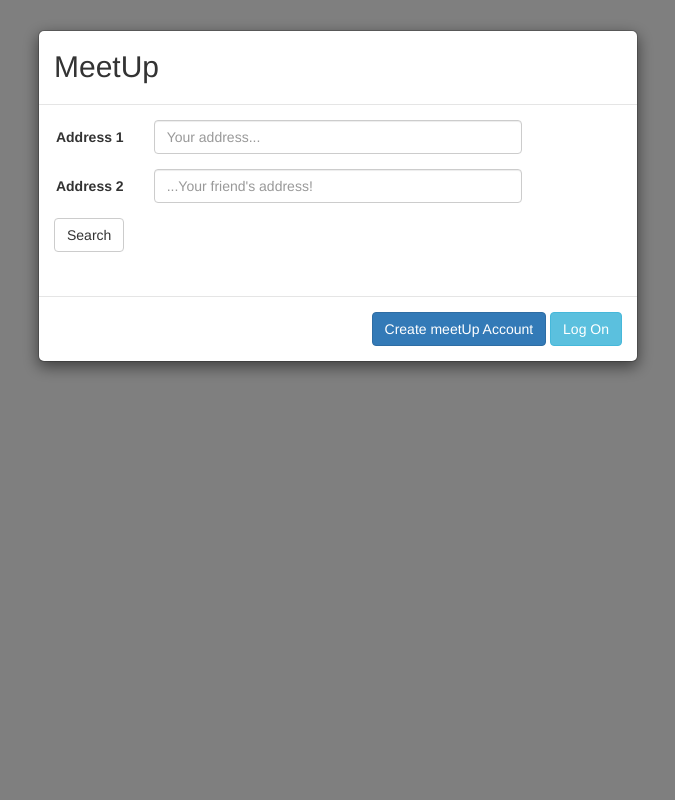
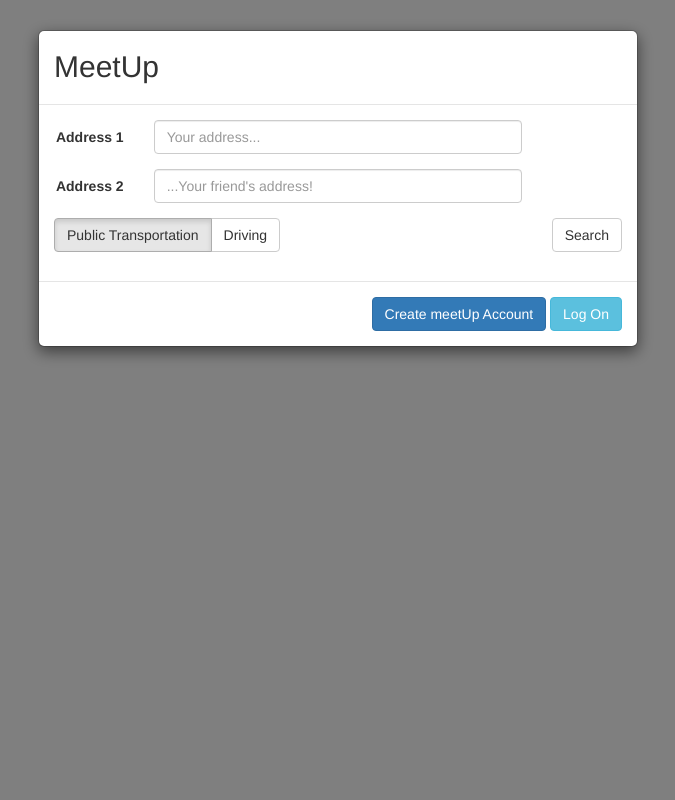
Before and after one commit to nadia26/MeetUp, a Flask app: page / in a window 1280 px wide. Shown: the whole page, without its empty margins (302-977 px from the left). Run offline with Flask 2, Linux system fonts and the light colour scheme; some libraries are stand-ins or nearby versions.

Commit message:
added driving option

```diff
--- a/app.py
+++ b/app.py
@@ -32,7 +32,8 @@ def index():
         if request.form["b"] == "search":
             addresses = {
                 'address1':request.form['address1'],
-                'address2':request.form['address2']
+                'address2':request.form['address2'],
+                'mode': request.form['mode']
             }
             return redirect(url_for('directions', addresses=addresses))
         elif request.form["b"] == "logout":
@@ -49,8 +50,8 @@ def index():
 
 @app.route("/directions/<addresses>", methods=["GET", "POST"])
 def directions(addresses):
-    # if request.method == "POST":
-    return render_template("directions.html", addresses=addresses, user=session['user'])
+    #return render_template("directions.html", addresses=addresses, user=session['user'])
+    return render_template("directions.html", addresses=addresses)
 
 @app.route("/meetups",methods=["GET","POST"])
 def meetups():
--- a/static/js/directions.js
+++ b/static/js/directions.js
@@ -14,6 +14,7 @@ addresses = JSON.parse(addresses);
 
 var address1 = addresses['address1'];
 var address2 = addresses['address2'];
+var mode = addresses['mode'];
 
 
 var midpoint;
@@ -53,7 +54,7 @@ function initMid() {
 
 
 function findMiddle(start, end) {
-    var travelMode = google.maps.DirectionsTravelMode.TRANSIT
+    var travelMode = google.maps.DirectionsTravelMode.[mode]
     var request = {
     origin: start,
     destination: end,
@@ -171,7 +172,7 @@ function calcRoute(start, end, directionsDisplay) {
     var request = {
     origin:start,
     destination:end,
-    travelMode: google.maps.TravelMode.TRANSIT
+    travelMode: google.maps.TravelMode.[mode]
     };
     directionsService.route(request, function(result, status) {
                             if (status == google.maps.DirectionsStatus.OK) {
--- a/templates/main.html
+++ b/templates/main.html
@@ -62,6 +62,26 @@
       		<input id="input2" type="text" class="form-control" placeholder="...Your friend's address!" name="address2">
       	      </div>
 	    </div>
+
+
+
+
+	    <div class="row">
+              <div class="btn-group col-sm-6" data-toggle="buttons">
+                <label class="btn btn-default active">
+                  <input name="mode" type="radio" value="TRANSIT" checked> Public Transportation
+                </label>
+                <label class="btn btn-default">
+                  <input name="mode" type="radio" value="DRIVING"> Driving
+                </label>
+              </div>
+
+	      <div class="col-sm-6">
+		<button type="submit" name="b" value="search"class="btn btn-default pull-right">Search</button>
+	      </div>
+
+	    </div>
+
             <!-- Dropdown for categories
 		 <div class="form-group row">
 		   <div class="col-sm-9">
@@ -77,11 +97,7 @@
 		   </div>
 		 </div>
 		 -->
-	  <div class="form-group">
-	    <div class="col-sm-10">
-	      <button type="submit" name="b" value="search"class="btn btn-default">Search</button>
-	    </div>
-	  </div>
+
 	  </div>
 	</form>
 	<div class="modal-footer">
```
Lines whose indentation alone changed are shown as unchanged.
